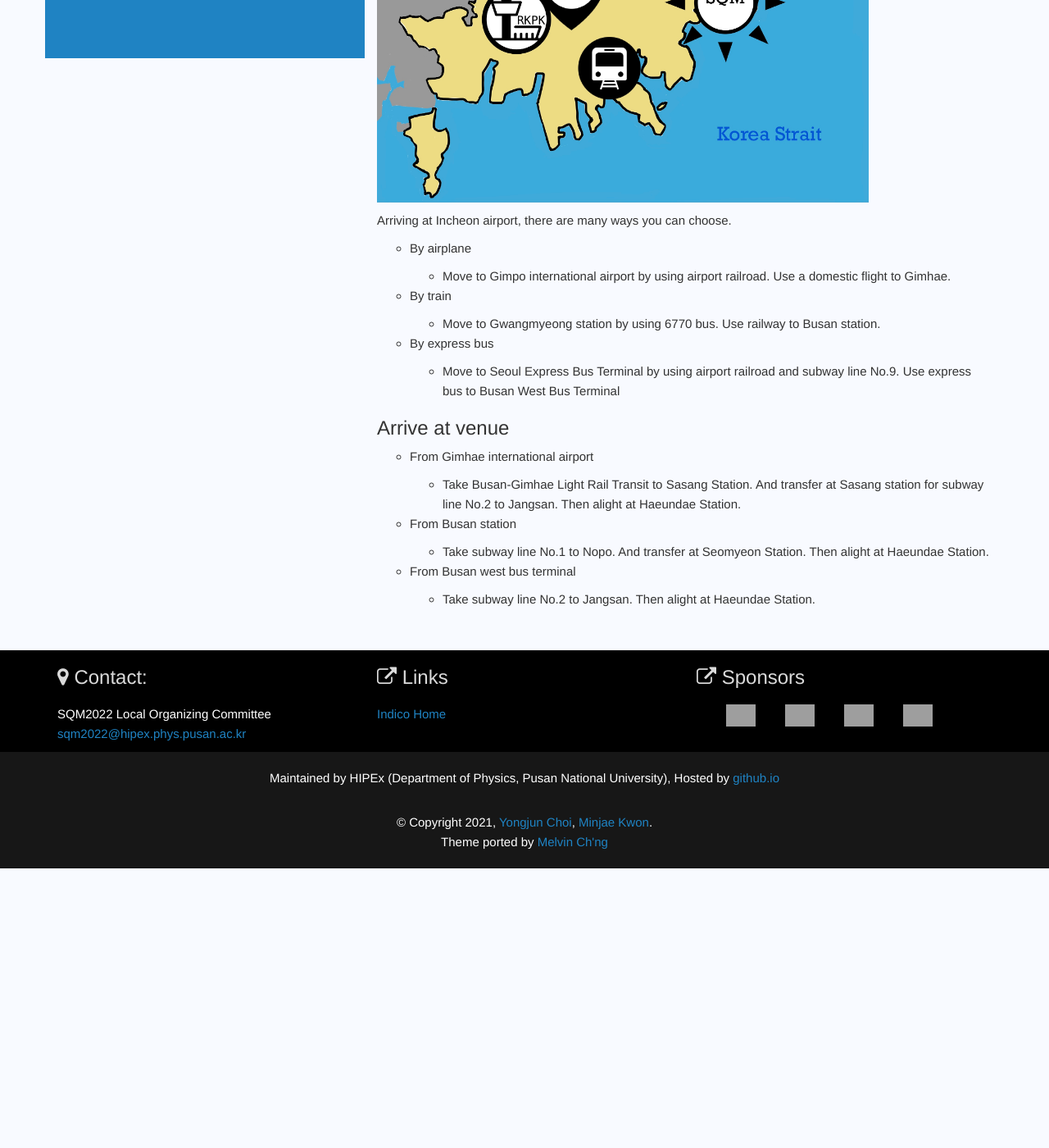
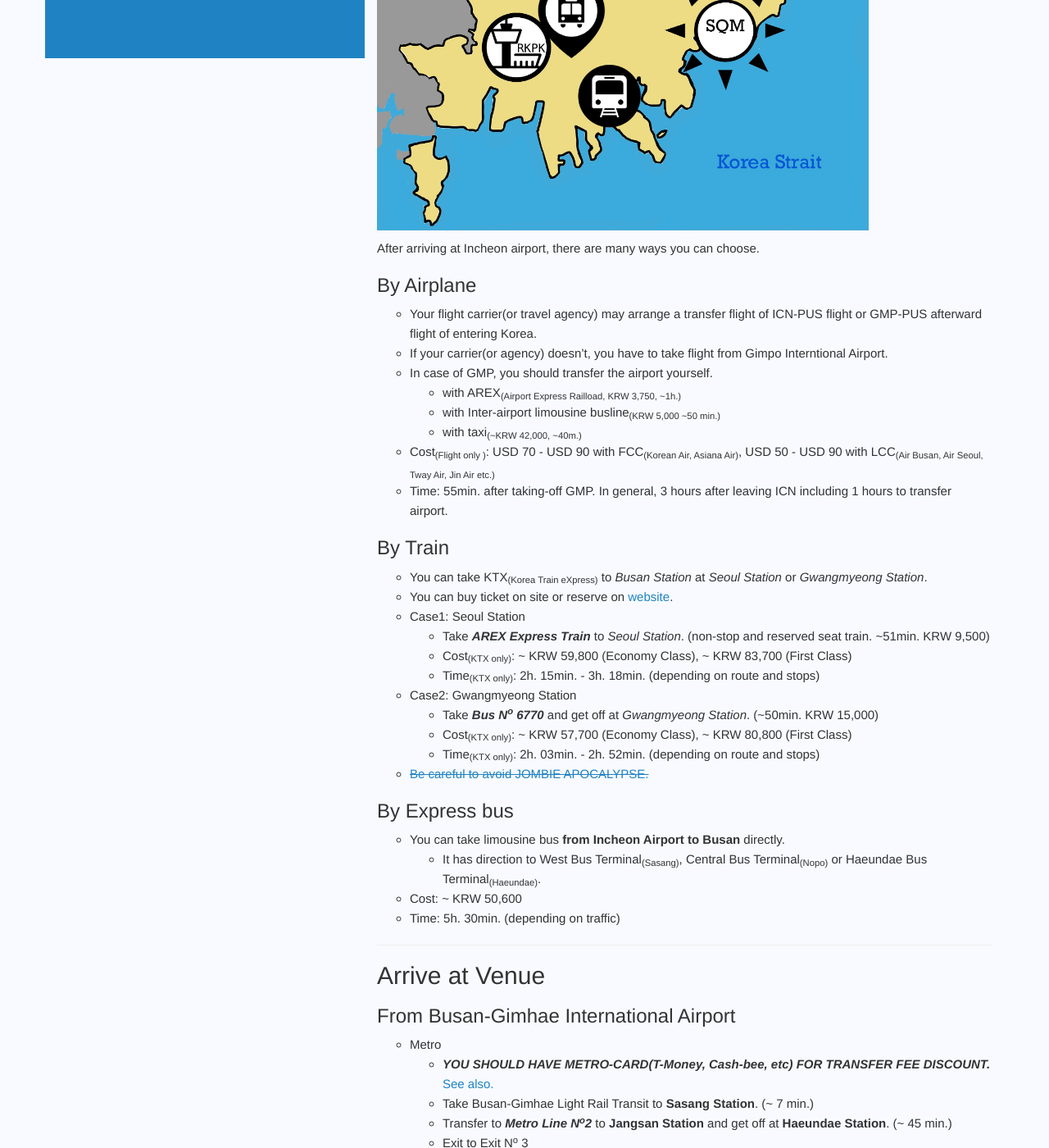
Before and after one commit to SQM2021/SQM2021.github.io, a Jekyll site: the page built from _pages/travel-info/transport-information.md, in a window 1280 px wide and 1400 px high, scrolled down 1572 px. Shown: the whole window at 82% size. Built offline with Jekyll 4.4.1, drawn with Linux system fonts in a browser that asks for light colours; before the commit the page ends 2631 px from its top, so only the background shows below that; some of the changed text lies outside the part shown; grey boxes are pictures that could not be loaded.

Commit message:
20210828-01

```diff
--- a/_layouts/home.html
+++ b/_layouts/home.html
@@ -98,7 +98,7 @@ layout: default
         <!-- Begin Services Row 1 -->
         <div class="row services-row services-row-head services-row-1">
             <div class="col-lg-4 col-md-4 col-sm-4 col-xs-12">
-                <a href="/timetable"><div class="services-group wow animated fadeInLeft" data-wow-offset="40">
+                <a href="/pages/scientific-info/timetable/"><div class="services-group wow animated fadeInLeft" data-wow-offset="40">
                     <p class="services-icon"><span class="fa fa-cubes fa-5x"></span></p>
                     <h4 class="services-title">Scientific Information</h4>
                 </div>
@@ -106,7 +106,7 @@ layout: default
             </div>
 
             <div class="col-lg-4 col-md-4 col-sm-4 col-xs-12">
-                <a href="/transport"><div class="services-group wow animated zoomIn" data-wow-offset="40">
+                <a href="/pages/travel-info/transport-information/"><div class="services-group wow animated zoomIn" data-wow-offset="40">
                     <p class="services-icon"><i class="fa fa-plane fa-5x"></i></p>
                     <h4 class="services-title">Travels</h4>
                 </div>
--- a/_pages/travel-info/transport-information.md
+++ b/_pages/travel-info/transport-information.md
@@ -2,38 +2,113 @@
 layout: banner
 title: Transport information
 ---
-### Entering Korea
+## Entering Korea
 ![Airport of Korea](/assets/img/slider/airport.jpg){: width="80%"}
 
 A main airport of Korea is Incheon International Airport(ICN, RKSI). International flights from almost other contries to Korea usually arrive at Incheon airport. You can be also admitted to Korea by using Incheon airport.
-If you live in East Asia or South East Asia, then Gimhae International Airport(PUS, RKPK) can be available. Gimhae airport is located in Busan and the nearest airport from Haeundae which is venue of SQM 2022. Using Gimhae airport is more faster than Incheon airport to arrive at destination. For reference DON'T take pictures or videos in the airport because Gimhae airport is military fortification.
+If you live in East Asia or South East Asia, then Busan-Gimhae International Airport(PUS, RKPK) can be available. Busan-Gimhae airport is located in Busan and the nearest airport from Haeundae which is venue of SQM 2022. Using Busan-Gimhae airport is more faster than Incheon airport to arrive at destination. For reference DON'T take pictures or videos in the airport because Gimhae airport is military fortification.
 
-### Entering Busan
+------
+## Entering Busan (from Incheon Airport)
+
 ![Transports in Busan](/assets/img/slider/transports.jpg){: width="80%"}
 
-Arriving at Incheon airport, there are many ways you can choose.
+After arriving at Incheon airport, there are many ways you can choose.
 
-* By airplane
+### By Airplane
 
-    * Move to Gimpo international airport by using airport railroad. Use a domestic flight to Gimhae.
+* Your flight carrier(or travel agency) may arrange a transfer flight of ICN-PUS flight or GMP-PUS afterward flight of entering Korea.
+* If your carrier(or agency) doesn't, you have to take flight from Gimpo Interntional Airport.
+* In case of GMP, you should transfer the airport yourself.
+  * with AREX<sub>(Airport Express Railload, KRW 3,750, ~1h.)</sub>
+  * with Inter-airport limousine busline<sub>(KRW 5,000 ~50 min.)</sub>
+  * with taxi<sub>(~KRW 42,000, ~40m.)</sub>
+* Cost<sub>(Flight only )</sub>: USD 70 - USD 90 with FCC<sub>(Korean Air, Asiana Air)</sub>, USD 50 - USD 90 with LCC<sub>(Air Busan, Air Seoul, Tway Air, Jin Air etc.)</sub>
+* Time: 55min. after taking-off GMP. In general, 3 hours after leaving ICN including 1 hours to transfer airport.
 
-* By train
+### By Train
 
-    * Move to Gwangmyeong station by using 6770 bus. Use railway to Busan station.
+* You can take KTX<sub>(Korea Train eXpress)</sub> to *Busan Station* at *Seoul Station* or *Gwangmyeong Station*.
+* You can buy ticket on site or reserve on [website](https://www.letskorail.com/){:target="_blank"}.
+* Case1: Seoul Station
+  1. Take ***AREX Express Train*** to *Seoul Station*. (non-stop and reserved seat train. ~51min. KRW 9,500)
+  2. Cost<sub>(KTX only)</sub>: ~ KRW 59,800 (Economy Class), ~ KRW 83,700 (First Class)
+  3. Time<sub>(KTX only)</sub>: 2h. 15min. - 3h. 18min. (depending on route and stops)
+* Case2: Gwangmyeong Station
+  1. Take ***Bus N<sup>o</sup> 6770*** and get off at *Gwangmyeong Station*. (~50min. KRW 15,000)
+  2. Cost<sub>(KTX only)</sub>: ~ KRW 57,700 (Economy Class), ~ KRW 80,800  (First Class)
+  3. Time<sub>(KTX only)</sub>: 2h. 03min. - 2h. 52min. (depending on route and stops)
+* [~~Be careful to avoid JOMBIE APOCALYPSE.~~](https://en.wikipedia.org/wiki/Train_to_Busan){:target="_blank"}
 
-* By express bus
+### By Express bus
 
-    * Move to Seoul Express Bus Terminal by using airport railroad and subway line No.9. Use express bus to Busan West Bus Terminal
+* You can take limousine bus **from Incheon Airport to Busan** directly.
+  * It has direction to West Bus Terminal<sub>(Sasang)</sub>, Central Bus Terminal<sub>(Nopo)</sub> or Haeundae Bus Terminal<sub>(Haeundae)</sub>.
+* Cost: ~ KRW 50,600
+* Time: 5h. 30min. (depending on traffic)
 
-### Arrive at venue
-* From Gimhae international airport
+------
 
-    * Take Busan-Gimhae Light Rail Transit to Sasang Station. And transfer at Sasang station for subway line No.2 to Jangsan. Then alight at Haeundae Station.
+## Arrive at Venue
 
-* From Busan station
+### From Busan-Gimhae International Airport
 
-    * Take subway line No.1 to Nopo. And transfer at Seomyeon Station. Then alight at Haeundae Station.
+* Metro
+  * ***YOU SHOULD HAVE METRO-CARD(T-Money, Cash-bee, etc) FOR TRANSFER FEE DISCOUNT.*** [See also.](#metrocard)
+  * Take Busan-Gimhae Light Rail Transit to **Sasang Station**. (~ 7 min.)
+  * Transfer to ***Metro Line N<sup>o</sup>2*** to **Jangsan Station** and get off at **Haeundae Station**.  (~ 45 min.)
+  * Exit to Exit N<sup>o</sup> 3
+    * Go straight, direction to beach. You can see *"Paradise Hotel"* when you're right in front of the beach.
+  * Cost: KRW 2,000 (If you don't metro-card, KRW 3,000)
+  * Time: ~1h 20min. (incl. walking)
+* Bus
+  * Take ***Bus N<sup>o</sup> 7002*** at bus stop N<sup>o</sup>2 and get off at **Haeundae Beach.**
+    * You can see *"Paradise Hotel"* in direction of the bus you've gotten off.
+  * Cost: KRW 8,500
+  * Time: ~ 50 min.
+* Taxi
+  * Just take taxi in front of gate of arrival floor.
+  * Cost: ~ KRW 30,000 (Not black.), ~ KRW 45,000 (Black)
+  * Time: ~ 40min.
 
-* From Busan west bus terminal
+### From Busan Station
 
-    * Take subway line No.2 to Jangsan. Then alight at Haeundae Station.
+* Metro
+  * Take ***Metro Line N<sup>o</sup>1*** to **Nopo Station**  (~ 11 min.)
+  * Transfer to ***Metro Line N<sup>o</sup>2*** at **Seomyeon Station** to **Jangsan Station**. (~ 30 min.)
+  * Get off at **Haeundae Station**. Exit to Exit N<sup>o</sup> 3
+    * Go straight, direction to beach. You can see *"Paradise Hotel"* when you're right in front of the beach.
+  * Cost: KRW 1,500
+  * Time: ~ 1h 05min. (incl. walking)
+* Bus
+  * Take ***Bus N<sup>o</sup> 1003*** at bus stop (near side of Busan Station. When getting out to exit  N<sup>o</sup>2,3,4)
+  * Get off at **Haeundae Hot Spring Intersection**<sub>해운대온천사거리, Haeundae Oncheon Sageori</sub>
+    * Walk into direction to beach. You can see *"Paradise Hotel"* at the first crosswalk.
+* Taxi
+  * Cost: ~ KRW 21,000
+  * Time: ~ 40min.
+
+### From West Bus Terminal (Sasang)
+
+* Take subway line No.2 to Jangsan. Then alight at Haeundae Station.
+
+TBW
+
+### From Central Bus Terminal (Nopo)
+
+TBW
+### From Haeundae Bus Terminal
+
+TBW
+## Additional Information
+
+### Metro-Card (T-money, Cash-bee)
+
+{: #metrocard }
+
+TBW
+
+### Using Samsung Pay
+
+Republic of Korea is home country of *Samsung* and *Samsung Pay*, but, unfortunately, you may not use *Samsung Pay* in Republic of Korea. (And also the *Apple Pay* is not supported.) The mobile phone selling in Republic of Korea is fully supported using *Samsung Pay* in Republic of Korea. But, mobile sold in outside of Republic of Korea may not support due to absence of MST<sub>Magnetic Secure Transmission</sub> module in the device. (Because, the Korea Samsung Pay is based on MST, but the worldwide(rather than Republic of Korea), that is NFC; similar with Visa-Paywave, MasterCard-Paypass etc.)
+Please be careful and prepare plan to pay with other than *Samsung Pay* and *Apple Pay*.
```
Also changed, not shown: _pages/travel-info/about-busan-and-haeundae.md (+13 -5 lines).
